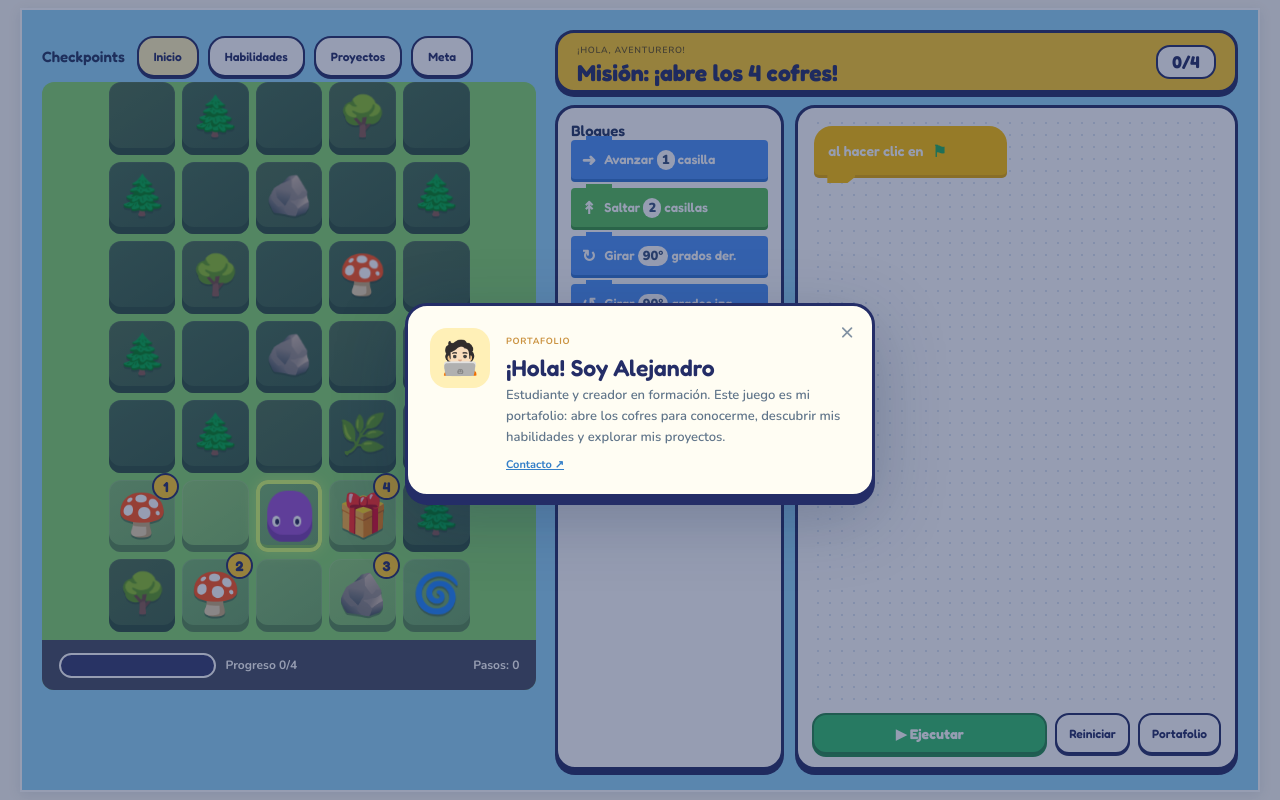
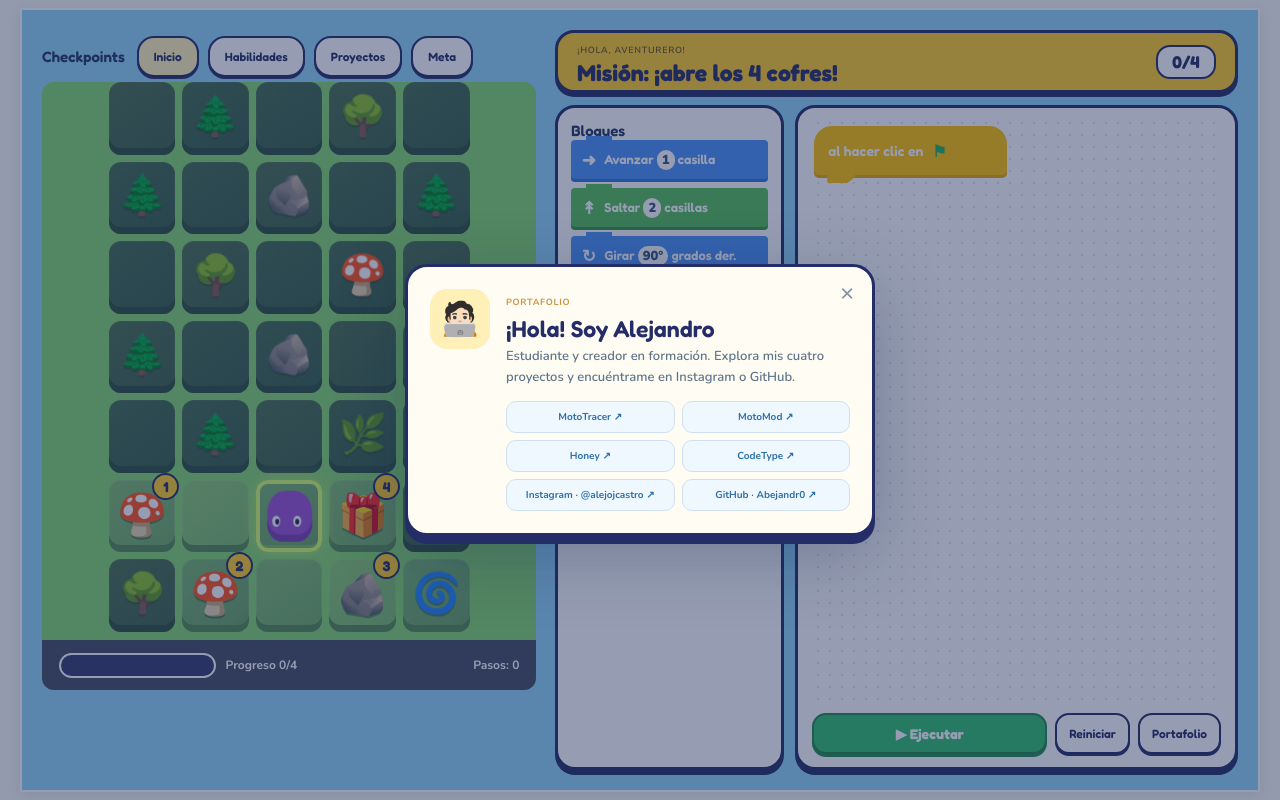
Before and after one commit to Abejandr0/portafolio, a plain HTML site: page index.html in a window 1280 px wide. Both pictures are taken after a click on the button "Portafolio". Drawn offline with nearby package versions, Linux system fonts and the light colour scheme.

Commit message:
Add portfolio repositories contacts and AI endpoint hook

```diff
--- a/app.js
+++ b/app.js
@@ -8,7 +8,17 @@ const chests=[
   {x:0,y:5,emoji:'🍄',title:'Hola, soy Alejandro',kicker:'COFRE 1 · SOBRE MÍ',text:'Soy Alejandro, estudiante de diseño de interfaces. Me gusta convertir ideas en experiencias digitales claras, útiles y llenas de personalidad.',icon:'🧑🏻‍💻'},
   {x:1,y:6,emoji:'🍄',title:'Habilidades que cultivo',kicker:'COFRE 2 · HABILIDADES',text:'Estoy aprendiendo diseño visual, prototipado y desarrollo web. Me encanta probar, iterar y descubrir formas más intuitivas de resolver un problema.',icon:'🌟'},
   {x:3,y:6,emoji:'🪨',title:'Proyectos en construcción',kicker:'COFRE 3 · PROYECTOS',text:'Aquí encontrarás mis proyectos, los retos que resolví y lo que aprendí en cada proceso. Pronto agregaré casos de estudio y enlaces a mis trabajos.',icon:'🧩'},
-  {x:3,y:5,emoji:'🎁',title:'¡Gracias por jugar!',kicker:'COFRE 4 · CONTACTO',text:'Llegaste al final de mi nivel. Me interesa colaborar, aprender y crear cosas interesantes. Escríbeme y sigamos la conversación.',icon:'💌'}
+  {x:3,y:5,emoji:'🎁',title:'¡Gracias por jugar!',kicker:'COFRE 4 · CONTACTO',text:'Llegaste al final de mi nivel. Me interesa colaborar, aprender y crear cosas interesantes. Encuéntrame en Instagram o GitHub.',icon:'💌'}
+];
+const projectLinks=[
+  {label:'MotoTracer',href:'https://github.com/Abejandr0/mototracer'},
+  {label:'MotoMod',href:'https://github.com/Abejandr0/mods-app'},
+  {label:'Honey',href:'https://github.com/Abejandr0/honey'},
+  {label:'CodeType',href:'https://github.com/Abejandr0/codeType'}
+];
+const contactLinks=[
+  {label:'Instagram · @alejojcastro',href:'https://www.instagram.com/alejojcastro/'},
+  {label:'GitHub · Abejandr0',href:'https://github.com/Abejandr0'}
 ];
 const checkpoints={start:{x:2,y:5,dir:3,label:'INICIO'},skills:{x:1,y:6,dir:0,label:'HABILIDADES'},projects:{x:3,y:6,dir:0,label:'PROYECTOS'},finish:{x:3,y:5,dir:0,label:'META'}};
 const directions=[{x:0,y:-1,face:'up'},{x:1,y:0,face:'right'},{x:0,y:1,face:'down'},{x:-1,y:0,face:'left'}];
@@ -46,8 +56,9 @@ function renderCommands(){
   });
 }
 function updateProgress(){const count=opened.size;document.querySelector('#progressText').textContent=`${count}/4`;document.querySelector('#missionCount').textContent=`${count}/4`;document.querySelector('#progressFill').style.width=`${count*25}%`;document.querySelector('#stepsText').textContent=steps;document.querySelectorAll('.checkpoint').forEach((button,index)=>button.classList.toggle('visited',opened.has(index)))}
-function notify(message){const assistant=document.querySelector('#assistant');assistant.classList.add('show','attention');advice('Búho guía',message);setTimeout(()=>assistant.classList.remove('attention'),500)}
-function reveal(index){const chest=chests[index];const complete=opened.size===4;document.querySelector('#discoveryKicker').textContent=complete?'¡MISIÓN COMPLETADA! · 4/4 COFRES':chest.kicker;document.querySelector('#discoveryTitle').textContent=complete?'¡Llegaste a la meta!':chest.title;document.querySelector('#discoveryText').textContent=complete?'Abriste todos los cofres y completaste mi aventura. Soy Alejandro y me encantaría que sigamos en contacto.':chest.text;document.querySelector('#discoveryArt').textContent=complete?'🏆':chest.icon;const links=document.querySelector('#discoveryLinks');links.innerHTML=index===3?'<a href="mailto:hola@ejemplo.com">Escríbeme por correo ↗</a>':'';const card=document.querySelector('#discoveryCard');card.classList.toggle('complete',complete);card.classList.add('show');card.setAttribute('role','dialog');if(complete)advice('¡Nivel completado!','¡Abriste los cuatro cofres! Gracias por conocer mi portafolio.');else advice('¡Cofre descubierto!','¡Muy bien! Ya puedes seguir buscando los otros tesoros.')}
+async function notify(message){const assistant=document.querySelector('#assistant');assistant.classList.add('show','attention');advice('Búho guía',message);setTimeout(()=>assistant.classList.remove('attention'),500);const endpoint=window.PORTFOLIO_CONFIG?.aiCoachEndpoint;if(!endpoint)return;try{const response=await fetch(endpoint,{method:'POST',headers:{'content-type':'application/json'},body:JSON.stringify({message,player:{x:player.x,y:player.y,direction:directions[player.dir].face},openedChests:[...opened],steps})});if(!response.ok)return;const result=await response.json();if(typeof result.message==='string'&&result.message.trim())advice('Búho guía',result.message.trim().slice(0,280))}catch{/* Keep the local game hint when the optional AI service is unavailable. */}}
+function renderLinks(items){const container=document.querySelector('#discoveryLinks');container.replaceChildren();items.forEach(item=>{const link=document.createElement('a');link.href=item.href;link.target='_blank';link.rel='noopener noreferrer';link.textContent=`${item.label} ↗`;container.append(link)})}
+function reveal(index){const chest=chests[index];const complete=opened.size===4;document.querySelector('#discoveryKicker').textContent=complete?'¡MISIÓN COMPLETADA! · 4/4 COFRES':chest.kicker;document.querySelector('#discoveryTitle').textContent=complete?'¡Llegaste a la meta!':chest.title;document.querySelector('#discoveryText').textContent=complete?'Abriste todos los cofres y completaste mi aventura. Soy Alejandro y me encantaría que sigamos en contacto.':chest.text;document.querySelector('#discoveryArt').textContent=complete?'🏆':chest.icon;renderLinks(index===2?projectLinks:index===3?contactLinks:[]);const card=document.querySelector('#discoveryCard');card.classList.toggle('complete',complete);card.classList.add('show');card.setAttribute('role','dialog');card.setAttribute('aria-modal','true');if(complete)advice('¡Nivel completado!','¡Abriste los cuatro cofres! Gracias por conocer mi portafolio.');else advice('¡Cofre descubierto!','¡Muy bien! Ya puedes seguir buscando los otros tesoros.')}
 function nearestChest(){let best=-1;let distance=Infinity;chests.forEach((chest,index)=>{if(opened.has(index))return;const d=Math.abs(player.x-chest.x)+Math.abs(player.y-chest.y);if(d<distance){best=index;distance=d}});return {index:best,distance}}
 function jumpCheckpoint(key){const point=checkpoints[key];if(!point)return;player={...point};renderBoard();document.querySelectorAll('.checkpoint').forEach(button=>button.classList.toggle('active',button.dataset.jump===key));}
 function walk(distance=1){const direction=directions[player.dir];for(let i=0;i<distance;i++){const nx=player.x+direction.x,ny=player.y+direction.y;if(nx<0||nx>=5||ny<0||ny>=7||!isPath(nx,ny)){const here=chests.findIndex((chest,index)=>chest.x===player.x&&chest.y===player.y&&!opened.has(index));if(here>=0){notify(`¡Encontraste el cofre ${here+1}! Usa “Interactuar” para abrirlo.`);return false}const target=nearestChest();const hint=target.index>=0&&player.x!==chests[target.index].x&&player.y!==chests[target.index].y?'El camino gira. Gira a la derecha o a la izquierda para seguirlo.':'Hay un árbol en el camino. Prueba el bloque “Saltar”.';notify(`¡Alex chocó! ${hint}`);return false}player.x=nx;player.y=ny;steps++}renderBoard();updateProgress();return true}
@@ -61,7 +72,7 @@ workspace.addEventListener('dragover',event=>{event.preventDefault();workspace.c
 document.querySelector('#runButton').addEventListener('click',execute);
 document.querySelector('#resetButton').addEventListener('click',()=>{if(isRunning)return;player={...checkpoints.start};commands=[];opened.clear();steps=0;renderCommands();renderBoard();updateProgress();document.querySelectorAll('.checkpoint').forEach(button=>button.classList.toggle('active',button.dataset.jump==='start'));document.querySelector('#discoveryCard').classList.remove('show','complete');advice('¡Listos para jugar!','Secuencia y tablero reiniciados. ¡Encuentra los cuatro cofres!')});
 document.querySelectorAll('.checkpoint').forEach(button=>button.addEventListener('click',()=>jumpCheckpoint(button.dataset.jump)));
-document.querySelector('#portfolioButton').addEventListener('click',()=>{document.querySelector('#discoveryKicker').textContent='PORTAFOLIO';document.querySelector('#discoveryTitle').textContent='¡Hola! Soy Alejandro';document.querySelector('#discoveryText').textContent='Estudiante y creador en formación. Este juego es mi portafolio: abre los cofres para conocerme, descubrir mis habilidades y explorar mis proyectos.';document.querySelector('#discoveryArt').textContent='🧑🏻‍💻';document.querySelector('#discoveryLinks').innerHTML='<a href="mailto:hola@ejemplo.com">Contacto ↗</a>';document.querySelector('#discoveryCard').classList.remove('complete');document.querySelector('#discoveryCard').classList.add('show')});
+document.querySelector('#portfolioButton').addEventListener('click',()=>{document.querySelector('#discoveryKicker').textContent='PORTAFOLIO';document.querySelector('#discoveryTitle').textContent='¡Hola! Soy Alejandro';document.querySelector('#discoveryText').textContent='Estudiante y creador en formación. Explora mis cuatro proyectos y encuéntrame en Instagram o GitHub.';document.querySelector('#discoveryArt').textContent='🧑🏻‍💻';renderLinks([...projectLinks,...contactLinks]);document.querySelector('#discoveryCard').classList.remove('complete');document.querySelector('#discoveryCard').classList.add('show');document.querySelector('#discoveryCard').setAttribute('role','dialog');document.querySelector('#discoveryCard').setAttribute('aria-modal','true')});
 document.querySelector('#dismissAssistant').addEventListener('click',()=>document.querySelector('#assistant').classList.remove('show','attention'));
 function closeDiscovery(){document.querySelector('#discoveryCard').classList.remove('show');if(discoveryResolver){const resume=discoveryResolver;discoveryResolver=null;resume()}}
 document.querySelector('#closeDiscovery').addEventListener('click',closeDiscovery);
--- /dev/null
+++ b/config.js
@@ -0,0 +1,5 @@
+// Public frontend configuration. Never place API secrets in this file.
+window.PORTFOLIO_CONFIG = Object.freeze({
+  // Set to an HTTPS AWS API Gateway/Lambda URL when the AI coach is ready.
+  aiCoachEndpoint: ''
+});
--- a/game-overrides.css
+++ b/game-overrides.css
@@ -49,3 +49,7 @@ body{padding:8px 20px;background:#faf9f5}
 .discovery-card.complete .discovery-content{background-color:#fff8d8;background-image:radial-gradient(circle at 12% 10%,#ffda685e 0 5px,transparent 6px),radial-gradient(circle at 86% 20%,#84d7ff75 0 5px,transparent 6px),radial-gradient(circle at 90% 88%,#ffa47c68 0 5px,transparent 6px)}
 .discovery-card.complete .discovery-art{background:#ffdf6c;animation:win-bounce .65s ease-in-out infinite alternate}
 @keyframes win-bounce{to{transform:translateY(-4px) rotate(5deg)}}
+.discovery-links{display:grid;grid-template-columns:repeat(2,minmax(0,1fr));gap:7px;margin-top:13px}
+.discovery-links a{display:block;padding:8px 10px;border:1px solid #cfe1f1;border-radius:10px;background:#f0f8ff;color:#2d6fa8;text-decoration:none;font:700 10px var(--nunito);text-align:center;transition:transform .15s,background .15s}
+.discovery-links a:hover{transform:translateY(-2px);background:#e1f2ff}
+@media(max-width:500px){.discovery-links{grid-template-columns:1fr}}
--- a/index.html
+++ b/index.html
@@ -39,6 +39,7 @@
     </section>
   </main>
   <section class="discovery-card" id="discoveryCard" aria-live="polite"><div class="discovery-content"><div class="discovery-art" id="discoveryArt">🎁</div><div><span class="discovery-kicker" id="discoveryKicker">COFRE DESCUBIERTO</span><h2 id="discoveryTitle">¡Hola! Soy Alejandro</h2><p id="discoveryText">Este cofrecito guarda una parte de mi historia.</p><div id="discoveryLinks" class="discovery-links"></div></div><button id="closeDiscovery" aria-label="Cerrar">×</button></div></section>
+  <script src="config.js"></script>
   <script src="app.js"></script>
 </body>
 </html>
```
Also changed, not shown: 1 other file.
